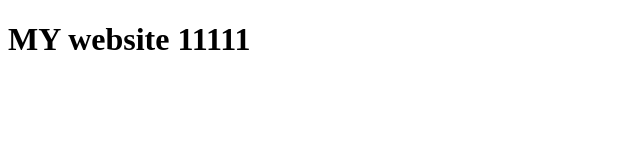
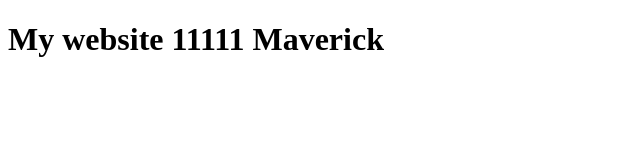
Before and after one commit to Maverickgeng/maverickgeng.github.io, a plain HTML site: page index.html in a window 1280 px wide. Shown: the whole page, without its empty margins (0-640 px from the left). Drawn offline with Linux system fonts and the light colour scheme.

Commit message:
Update index.html

```diff
--- a/index.html
+++ b/index.html
@@ -6,6 +6,6 @@
     <title>Document</title>
   </head>
   <body>
-    <h1>MY website 11111</h1>
+    <h1>My website 11111 Maverick</h1>
   </body>
 </html>
```
